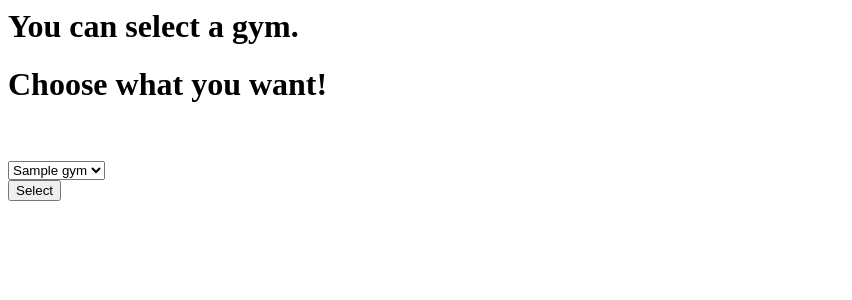
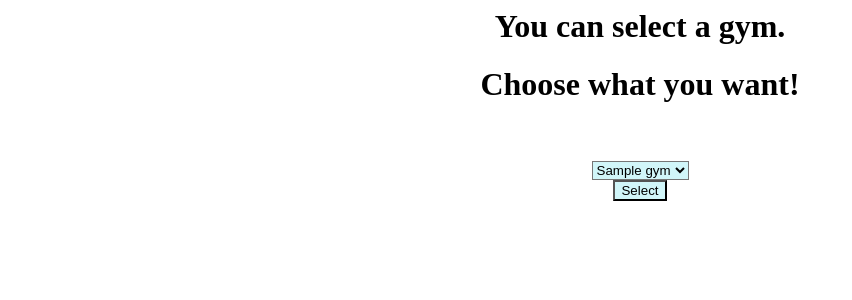
Before and after one commit to CoSport-BLG411-Software-Engineering/backend, a Flask app: template templates/userMainScreen.html in a window 1280 px wide. Shown: the top 300 px of the page, without its empty margins (0-852 px from the left). Run offline with Flask 3, Linux system fonts and the light colour scheme; the template is opened without the code that fills it: most values are stand-ins (such as "Sample title", 1, 10 or a date in 2020); parts of the project's set-up code (start-up, migrations or seed data) failed here and were passed over.

Commit message:
git commit -m "COS-16 <recoloring>"

```diff
--- a/templates/userMainScreen.html
+++ b/templates/userMainScreen.html
@@ -5,17 +5,17 @@
   </head>
   <body>
     <form action="" method="post">
-      <div class="container">
+      <div class="container" style="text-align: center;">
         <h1>You can select a gym.</h1>
         <h1>Choose what you want!</h1>
         <br><br>
-        <select id ="standart-select"  name="gymSelection" class="Input">
+        <select id ="standart-select"  name="gymSelection" class="Input" style="background-color: #D1F6F9;">
           {% for gym in userGyms %}
             <option value="{{ gym['gymID'] }}">{{ gym['gymName'] }}</option>
           {% endfor %}
           </select>
           <div>
-            <button type="Submit">Select</button>
+            <button type="Submit" style="background-color: #D1F6F9;">Select</button>
           </div>
       </div>
     </form>
```
